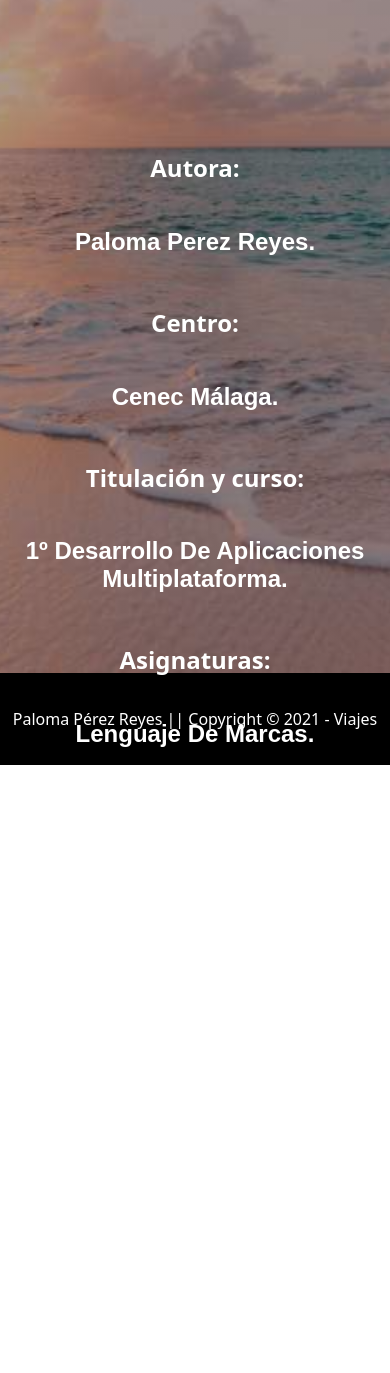
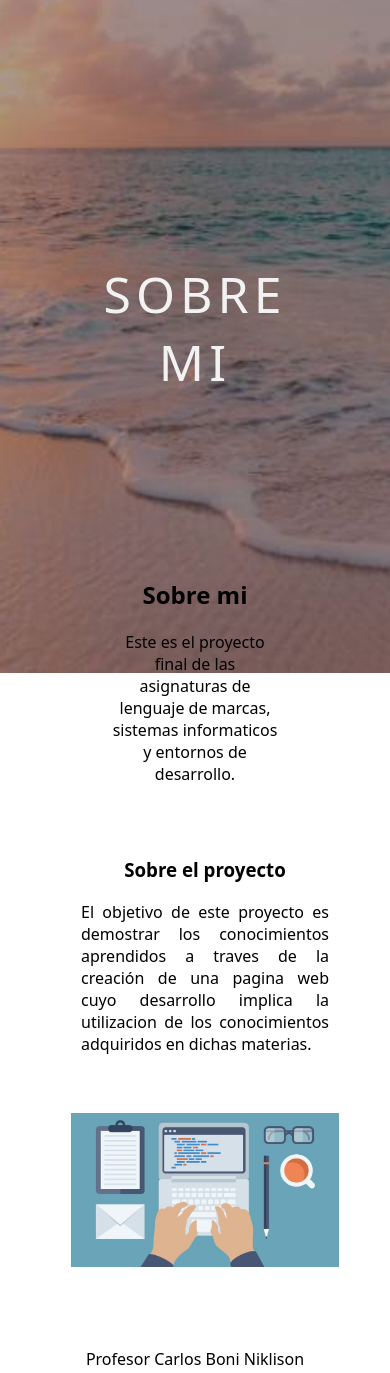
Before and after one commit to Palomapr92/publico, a plain HTML site: page proyectoweb/html/sobreMi.html in a window 390 px wide. Shown: the part 171-1544 px from the top of the page. Before the commit the page ends 1379 px from the top, so only its background shows below. Drawn offline with nearby package versions, Linux system fonts and the light colour scheme.

Commit message:
sobre mi

```diff
--- a/proyectoweb/css/sobreMicss.css
+++ b/proyectoweb/css/sobreMicss.css
@@ -113,16 +113,120 @@ nav > a:hover {
     margin-bottom: 2.5rem;
 }
 
-/* Footer */
+/*Estilo del main*/
+/*Imagen fija 1*/
+#parallax {
 
-footer {
-    background-color: black;
-    color: white;
-    padding-top: 1.2rem;
-    padding-bottom: 1.2rem;
-    display: flex;
-    flex-direction: column;
+    width: 100%;
+    height: 600px;
+    background-attachment: fixed;
+    background-position:bottom;
+    background-repeat: no-repeat;
+    background-size:cover;
+  }
+
+  /*Imagen fija 2*/
+  #parallax2 {
+    background-image: url(../imagenes/imagenU.jpg);
+    width: 100%;
+    height: 500px;
+    background-attachment: fixed;
+    background-position:center;
+    background-repeat: no-repeat;
+    background-size:cover;
+  }
+
+  #parallax h1 {
+    color: #f2f2f2;
     text-align: center;
-}
+    font-size:50px;
+    font-weight: 100;
+    letter-spacing: 5px;
+    padding: 25px 50px 25px 50px;
+  }
 
-/* Termina Footer */
+  /*Estilo del contenido principal*/
+  .contenedor {
+    margin-top: 20px;
+    border-radius: 5px;
+    padding: 10px 45px 25px 45px;
+    color: black;
+    text-align: center;
+    font-size: 16px;
+  }
+
+  .contenedor_texto {
+    padding: 10px 50px 10px 50px;
+    margin-top: 15px;
+    margin-bottom: 30px;
+    text-align: center;
+  }
+
+  .columna_proyecto {
+    float: left;
+    width: 50%;
+    margin-top: 6px;
+    padding: 10px;
+    }
+
+  .columna_proyecto img{width: 75%;}
+
+  .columna_proyecto h3 {margin-top: 0%;}
+
+  .columna_proyecto p{
+    padding: 0px 150px 0px 150px;
+    margin: 10px;
+    text-align:justify;
+  }
+
+  .fila_proyecto:after {
+    content: "";
+    display: table;
+    clear: both;
+  }
+
+  #separador {padding-top: 50px;}
+
+  #separador2 {padding: 20px;}
+
+  #logo-cenec{width: 60%;}
+
+  .cita {
+    color: grey;
+    text-align: center;
+    font-size: 35px;
+    padding: 25px 0px 45px 0px;
+   }
+
+   .cita-texto {font-family: 'Pinyon Script';}
+   .cita-autor {font-size: 20px; color:#404040;}
+
+  /*Estilo por debajo de los 600px*/
+  @media screen and (max-width: 600px) {
+
+    #parallax{
+      height: 500px;
+      background-position:bottom;
+    }
+
+    #parallax2 {
+      height: 450px;
+    }
+
+    .salto {
+      display: none;
+    }
+
+    .columna_proyecto {
+      width: 100%;
+    }
+
+    .columna_proyecto p {
+      padding: 0px;
+    }
+
+    .columna_proyecto img{
+      width: 100%;
+    }
+
+  }
--- a/proyectoweb/html/sobreMi.html
+++ b/proyectoweb/html/sobreMi.html
@@ -31,31 +31,71 @@
             </nav>
         </div>
 
-        <div id="primera-seccion-contenido">
+        <!--Main-->
+    <main>
+        <!--Imagen fija-->
+        <div id="parallax">
+            <br> <br> <br> <br> <br> <br> <br> <br> <br> <br class="salto"> <br class="salto"> <br class="salto"><br
+                class="salto">
+            <h1>SOBRE MI</h1>
+        </div>
+        <!--Contenedor principal-->
+        <div class="contenedor">
+            <div class="contenedor_texto">
+                <h2>Sobre mi</h2>
+                <p>Este es el proyecto final de las asignaturas de lenguaje de marcas, sistemas
+                    informaticos y entornos de desarrollo.</p>
+            </div>
+            <!--Sobre el proyecto-->
+            <div class="fila_proyecto">
+                <div class="columna_proyecto aparecer-izquierda">
+                    <h3>Sobre el proyecto</h3>
+                    <p>El objetivo de este proyecto es demostrar los conocimientos aprendidos a
+                        traves
+                        de la creación de una pagina
+                        web cuyo desarrollo implica la utilizacion de los conocimientos adquiridos en dichas materias.
+                    </p><br>
 
-                <h2>Autora:</h2>
-                <p>Paloma Perez Reyes.</p><br>
-                <h2>Centro:</h2>
-                <p>Cenec Málaga.</p><br>
-                <h2>Titulación y curso:</h2>
-                <p>1º Desarrollo de Aplicaciones Multiplataforma.</p><br>
-                <h2>Asignaturas:</h2>
-                <p>Lenguaje de Marcas.</p>
-                <p>Sistemas Informáticos. </p>
-                <p>Entornos de Desarrollo.</p><br>
-                <h2>Profesor:</h2>
-                <p>Carlos Boni Niklison.</p><br>
-                <h2>Fecha:</h2>
-                <p>28 de mayo de 2021.</p><br>
+                </div>
+                <div class="columna_proyecto aparecer-derecha">
+                    <!--Imagen aquí-->
+                    <img src="../imagenes/programacion.jpg" alt="Programación">
+                </div>
+            </div>
+            <div id="separador" class="aparecer">
+                <p>Profesor Carlos Boni Niklison</p>
+            </div>
 
         </div>
+
+        <div class="contenedor">
+
+            <!--Sobre mi-->
+            <div class="fila_proyecto">
+                <div class="columna_proyecto aparecer-izquierda">
+                    <!--Imagen aqui Foto personal-->
+                    <img src="../imagenes/sobremi.jpg" alt="Estudiante">
+                </div>
+                <div class="columna_proyecto aparecer-derecha">
+                    <!--Texto sobre mi-->
+                    <h3>Sobre mi</h3>
+                    <p>Mi nombre es Paloma Pérez Reyes y soy alumna del primer curso de ciclo formativo de grado superior de
+                        desarrollo de aplicaciones multiplataforma.</p>
+                    <br>
+                    <p>Elegí estudiar DAM por su buena perspectiva profesional y la gran oportunidad de reinserción
+                        laboral que ofrece.</p>
+                    <br>
+                    <p>.</p>
+                </div>
+                <!--Texto final opcional-->
+            </div>
+        </div>
+
+        <div id="separador2">
+
+        </div>
+
     </div>
-
-        <!--Footer-->
-        <footer>
-            <p>Paloma Pérez Reyes || Copyright © 2021 - Viajes <span style="color: seagreen;" HAWAII></span></p>
-        </footer>
-
 
     </body>
 
```
Also changed, not shown: proyectoweb/imagenes/programacion.jpg (added), proyectoweb/imagenes/sobremi.jpg (added), proyectoweb/imagenes/sobreproyecto.jpg (added).
